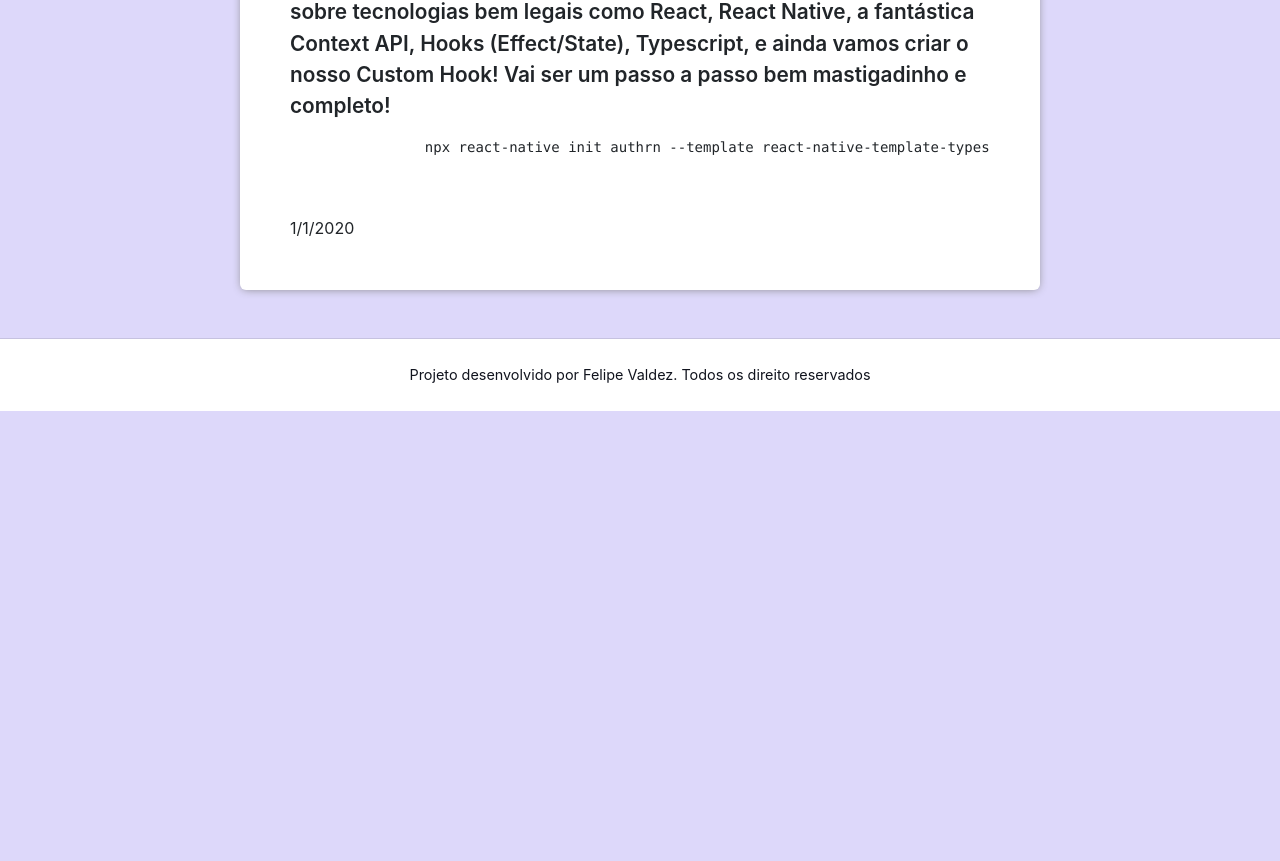
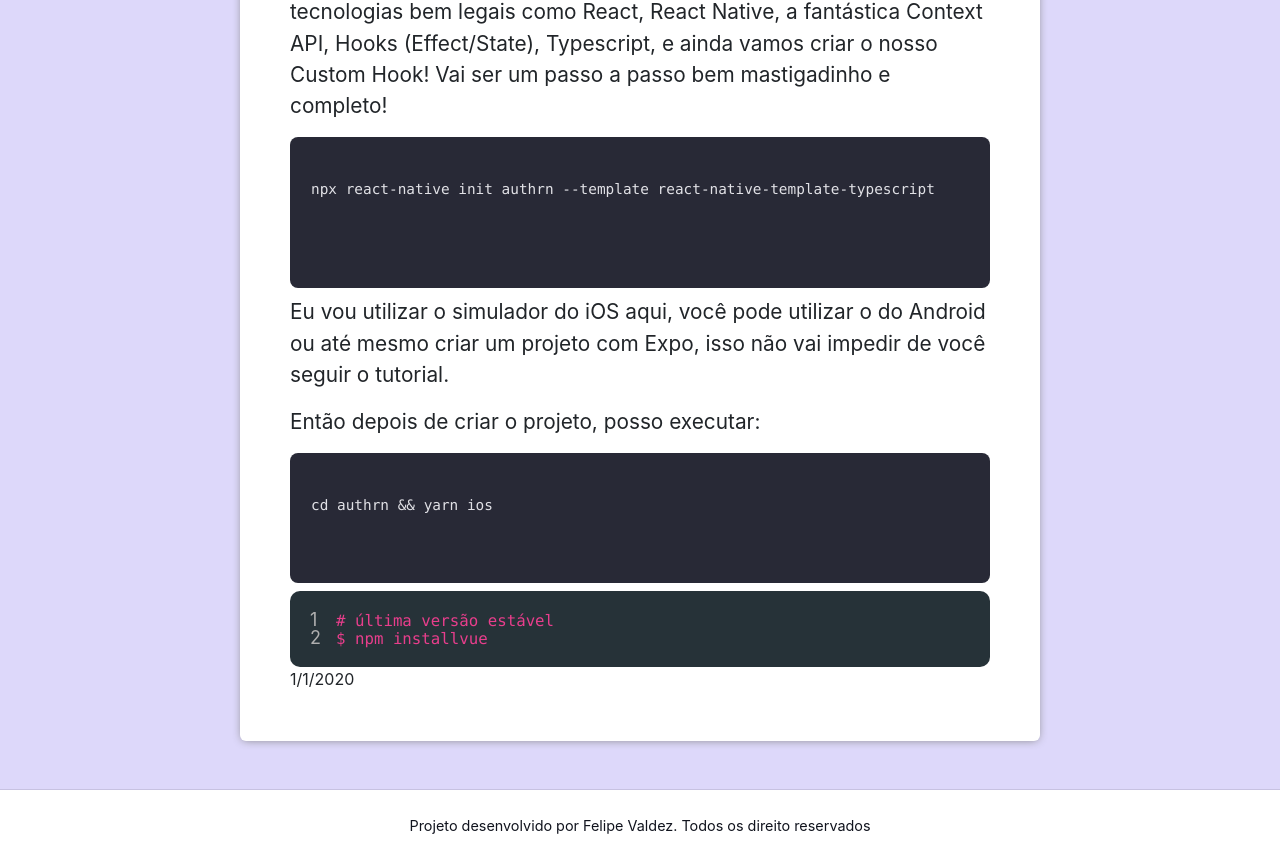
Before and after one commit to f3l1p3v4/blog, a Vue app: page /posts/1 in a window 1280 px wide. Shown: the part 1219-2080 px from the top of the page. Before the commit the page ends 1630 px from the top, so only its background shows below. Built offline with nearby package versions, Linux system fonts and the light colour scheme; what vue2-filters would draw is missing.

Commit message:
modifield post

```diff
--- a/src/components/BlogSection.vue
+++ b/src/components/BlogSection.vue
@@ -7,7 +7,6 @@
 </template>
 
 <script>
-import { mapGetters } from 'vuex';
 export default {
     data() {
         return {
--- a/src/components/posts/StartingVue.vue
+++ b/src/components/posts/StartingVue.vue
@@ -20,6 +20,36 @@
                 <code class=" language-bash">npx react-native init authrn --template react-native-template-typescript
                 </code>
             </pre>
+            <p>Eu vou utilizar o simulador do iOS aqui, você pode utilizar o do Android ou até mesmo criar um projeto com Expo, isso não vai impedir de você seguir o tutorial.</p>
+            <p>Então depois de criar o projeto, posso executar:</p>
+            <pre class=" language-bash">
+                <code class=" language-bash">cd authrn && yarn ios</code>
+            </pre>
+
+            <div id="highlighter_521370" class="syntaxhighlighter  bash">
+                <table border="0" cellpadding="0" cellspacing="0">
+                    <tbody>
+                        <tr>
+                            <td class="gutter">
+                                <div class="line number1 index0 alt2">1</div>
+                                <div class="line number2 index1 alt1">2</div>
+                            </td>
+                            <td class="code">
+                                <div class="container">
+                                    <div class="line number1 index0 alt2">
+                                        <code class="bash comments"># última versão estável</code>
+                                    </div>
+                                    <div class="line number2 index1 alt1">
+                                        <code class="bash plain">$ npm </code>
+                                        <code class="bash functions">install</code>
+                                        <code class="bash plain">vue</code>
+                                    </div>
+                                </div>
+                            </td>
+                        </tr>
+                    </tbody>
+                </table>
+            </div>
             <span>{{ formatDate(post.date) }}</span>
         </div>
     </section>
@@ -76,15 +106,39 @@ h2 {
     margin-bottom: 20px;
 }
 
-.content {
+p {
     font-size: 1.3rem;
-    font-weight: 600;
+    /* font-weight: 500; */
 }
 
 section div pre {
+    display: block;
+    font-family: monospace;
+    white-space: pre;
+    font-family: monospace, monospace;
+    font-size: 1em;
+    background: rgba(40, 41, 54, 1) !important;
+    border-radius: 0.5em;
+    padding: 1em;
+    margin: 0.5em 0;
+    overflow: auto;
+    /* height: auto; */
 }
 
 section div pre> code {
+    display: block;
+    padding: 10px 15px;
+    white-space: pre-wrap;
+    font-size: 90%;
+    margin: 0;
+    padding: 2px 5px;
+    border-radius: var(--border-radius-secondary);
+    background-color: var(--color-bg-code);
+    color: #e1e1e6;
+}
+
+div {
+    /* display: block; */
 }
 
 .author {
@@ -95,4 +149,60 @@ section div pre> code {
 .author img{
     width: 8%;
 }
+
+.syntaxhighlighter {
+    line-height: 35px;
+    color: #253A44;
+    font-size: 18px;
+    -webkit-tap-highlight-color: transparent;
+    padding: 20px;
+    overflow-x: auto !important;
+    width: 100% !important;
+    box-sizing: border-box;
+    border-radius: 10px;
+    background-color: #263238 !important;
+    outline: none;
+}
+
+table {
+    -webkit-border-horizontal-spacing: 0px;
+    -webkit-border-vertical-spacing: 0px;
+    -webkit-tap-highlight-color: transparent;
+    border-collapse: initial;
+    border: none;
+    margin: 0;
+    color: inherit;
+    line-height: 1;
+    font-size: inherit;
+    outline: none;
+}
+
+table tbody {
+    border-collapse: initial;
+    color: inherit;
+    line-height: 1;
+    font-size: inherit;
+    -webkit-tap-highlight-color: transparent;
+    outline: none;
+}
+
+table tbody tr {
+    border-collapse: initial;
+    color: inherit;
+    line-height: 1;
+    font-size: inherit;
+    -webkit-tap-highlight-color: transparent;
+    outline: none;
+}
+
+.gutter {
+    border-collapse: initial;
+    line-height: 1;
+    font-size: inherit;
+    -webkit-tap-highlight-color: transparent;
+    color: #afafaf !important;
+    border: none;
+    padding: 0;
+    outline: none;
+}
 </style>
```
